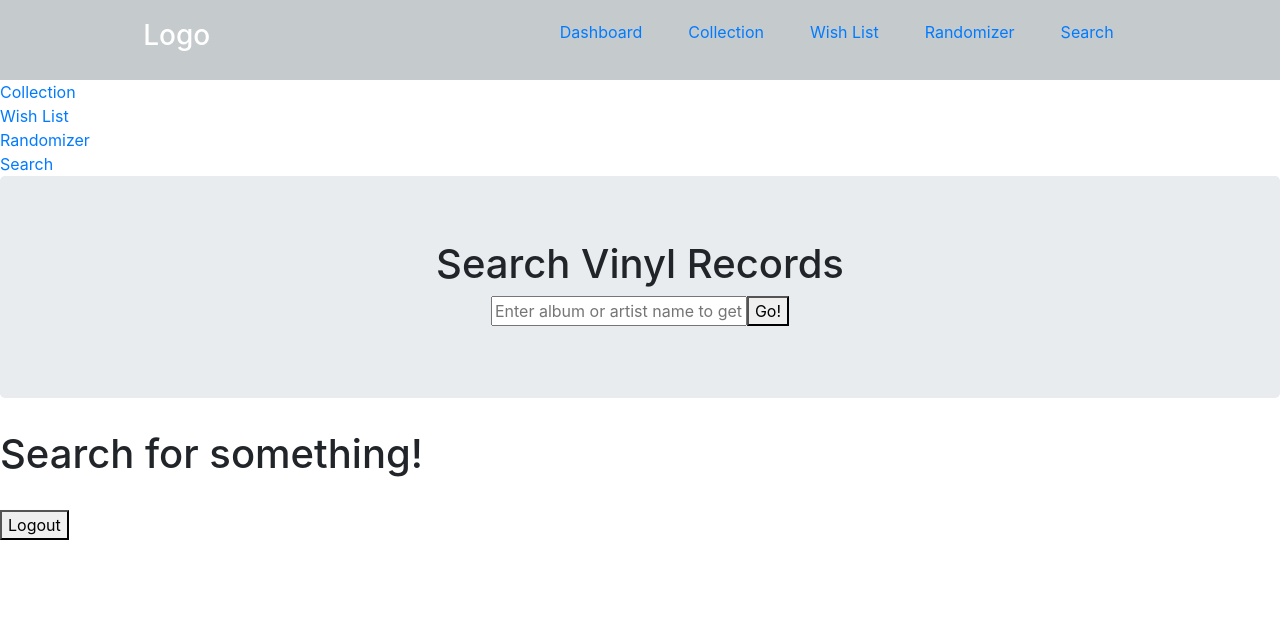
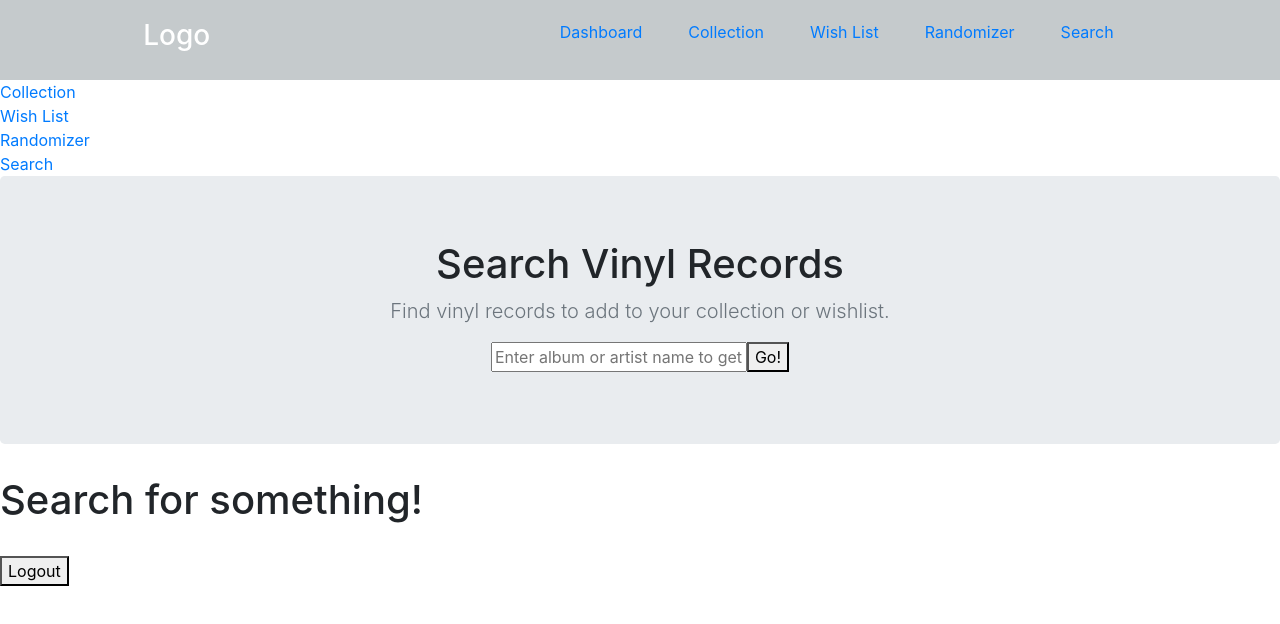
Before and after one commit to debersole81/audiophile, a React (Create React App) app: page /dashboard/search in a window 1280 px wide. Shown: the top 624 px of the page. Built offline with nearby package versions, Linux system fonts and the light colour scheme.

Commit message:
Added paragraph element with inline style  for jumbotron subtitle text

```diff
--- a/src/components/Search.js
+++ b/src/components/Search.js
@@ -73,6 +73,7 @@ function Search () {
         <React.Fragment>
             <Jumbotron className='text-center'>
                 <h1>Search Vinyl Records</h1>
+                <p className='lead text-muted'>Find vinyl records to add to your collection or wishlist.</p>
                 <form>
                     <label> {''}
                     <input
```
